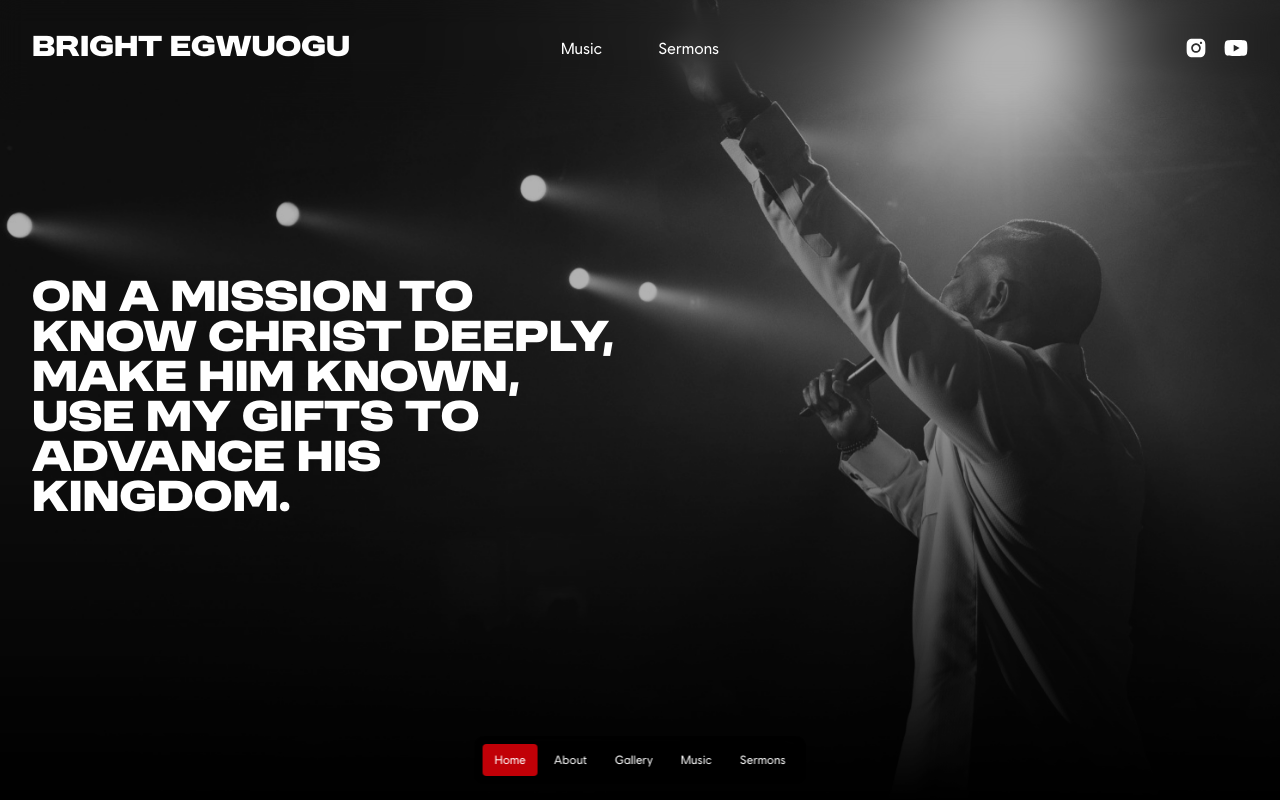
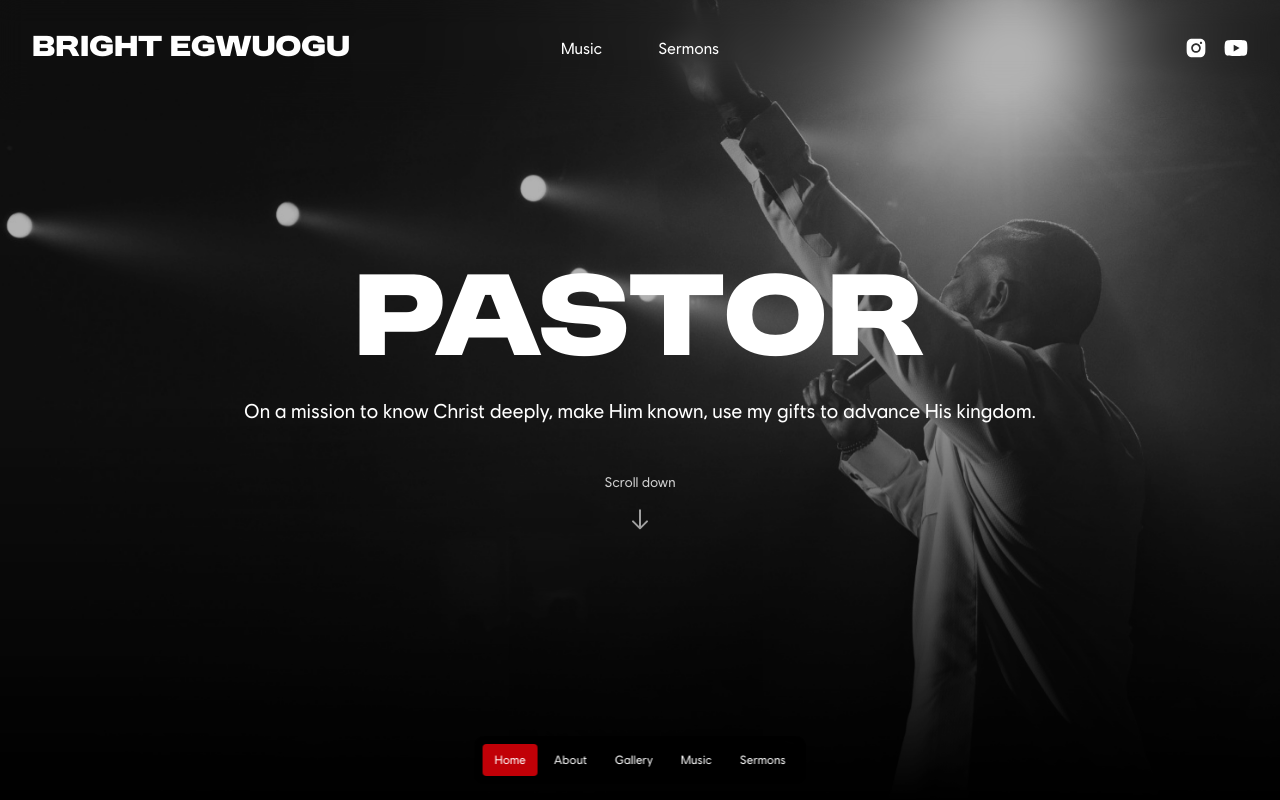
Before and after one commit to ChukwuemekaAjaero/brightegwuogu.com, a Next.js app: page / in a window 1280 px wide. Shown: the top 800 px of the page. Built offline with nearby package versions, Linux system fonts and the light colour scheme; no server answers.

Commit message:
Change about me picture and hero section text formatting

```diff
--- a/src/app/page.tsx
+++ b/src/app/page.tsx
@@ -14,6 +14,8 @@ const formatDate = (dateString: string) => {
     // Handle date string parsing to avoid timezone issues
     const date = new Date(dateString + 'T00:00:00');
     return date.toLocaleDateString('en-US', {
+        month: 'short',
+        day: 'numeric',
         year: 'numeric'
     });
 };
@@ -26,6 +28,10 @@ export default function HomePage() {
     const [activeSection, setActiveSection] = useState('hero');
     const { music, loading: musicLoading, error: musicError } = useMusic();
     const { sermons, loading: sermonsLoading, error: sermonsError } = useSermons();
+
+    // Text carousel state
+    const carouselTexts = ['Bright Egwuogu', 'Pastor', 'Musician'];
+    const [currentTextIndex, setCurrentTextIndex] = useState(0);
 
     useEffect(() => {
         const sections = ['hero', 'about-me', 'gallery', 'music', 'sermons'];
@@ -50,6 +56,15 @@ export default function HomePage() {
 
         return () => window.removeEventListener('scroll', handleScroll);
     }, []);
+
+    // Text carousel effect
+    useEffect(() => {
+        const interval = setInterval(() => {
+            setCurrentTextIndex((prevIndex) => (prevIndex + 1) % carouselTexts.length);
+        }, 5000); // Change text every 3 seconds
+
+        return () => clearInterval(interval);
+    }, [carouselTexts.length]);
 
     return (
         <div className="relative scroll-smooth">
@@ -167,10 +182,43 @@ export default function HomePage() {
                 <div className="absolute inset-0 z-10 bg-black/30"></div>
 
                 {/* Text content */}
-                <div className="container flex h-full w-full items-end justify-start px-4 sm:px-8">
-                    <h1 className={`relative z-20 max-w-[300px] text-xl font-bold text-white sm:max-w-[600px] sm:text-4xl ${modernizFont.className}`}>
-                        On a mission to know Christ deeply, make Him known, use my gifts to advance His kingdom.
-                    </h1>
+                <div className="relative z-10 flex min-h-screen items-center justify-center">
+                    <div className="container mx-auto px-4 text-center text-white sm:px-8">
+                        <motion.h1
+                            key={currentTextIndex}
+                            initial={{ opacity: 0, y: 20 }}
+                            animate={{ opacity: 1, y: 0 }}
+                            exit={{ opacity: 0, y: -20 }}
+                            transition={{ duration: 0.5, ease: 'easeInOut' }}
+                            className={`mb-6 text-5xl font-bold md:text-8xl ${modernizFont.className}`}
+                        >
+                            {carouselTexts[currentTextIndex]}
+                        </motion.h1>
+                        <p className="mb-8 text-xl">On a mission to know Christ deeply, make Him known, use my gifts to advance His kingdom.</p>
+
+                        {/* Scroll Down Animation */}
+                        <motion.div
+                            className="mt-12 flex flex-col items-center"
+                            initial={{ opacity: 0, y: 10 }}
+                            animate={{ opacity: 1, y: 0 }}
+                            transition={{ delay: 1, duration: 0.8 }}
+                        >
+                            <span className="mb-2 text-sm text-white/80">Scroll down</span>
+                            <motion.div
+                                animate={{ y: [0, 8, 0] }}
+                                transition={{
+                                    duration: 2,
+                                    repeat: Infinity,
+                                    ease: 'easeInOut'
+                                }}
+                                className="text-white/60"
+                            >
+                                <svg className="h-6 w-6" fill="none" stroke="currentColor" viewBox="0 0 24 24">
+                                    <path strokeLinecap="round" strokeLinejoin="round" strokeWidth={2} d="M19 14l-7 7m0 0l-7-7m7 7V3" />
+                                </svg>
+                            </motion.div>
+                        </motion.div>
+                    </div>
                 </div>
             </section>
 
@@ -457,6 +505,22 @@ export default function HomePage() {
                                             <h3 className="mb-2 line-clamp-2 text-lg font-bold text-white transition-colors duration-300">
                                                 {sermon.name}
                                             </h3>
+
+                                            {/* Sermon Tags */}
+                                            {sermon.sermonTags && sermon.sermonTags.length > 0 && (
+                                                <div className="mb-2 flex flex-wrap items-center gap-1 text-xs text-gray-400">
+                                                    {sermon.sermonTags.slice(0, 3).map((tag, index) => (
+                                                        <span key={index} className="flex items-center">
+                                                            {index > 0 && <span className="mr-1 text-gray-500">•</span>}
+                                                            {tag}
+                                                        </span>
+                                                    ))}
+                                                    {sermon.sermonTags.length > 3 && (
+                                                        <span className="text-gray-500">+{sermon.sermonTags.length - 3} more</span>
+                                                    )}
+                                                </div>
+                                            )}
+
                                             <p className="text-sm text-gray-300 transition-colors duration-300">{formatDate(sermon.sermonDate)}</p>
                                         </div>
                                     </a>
```
Also changed, not shown: public/images/aboutMeImage.jpg.
